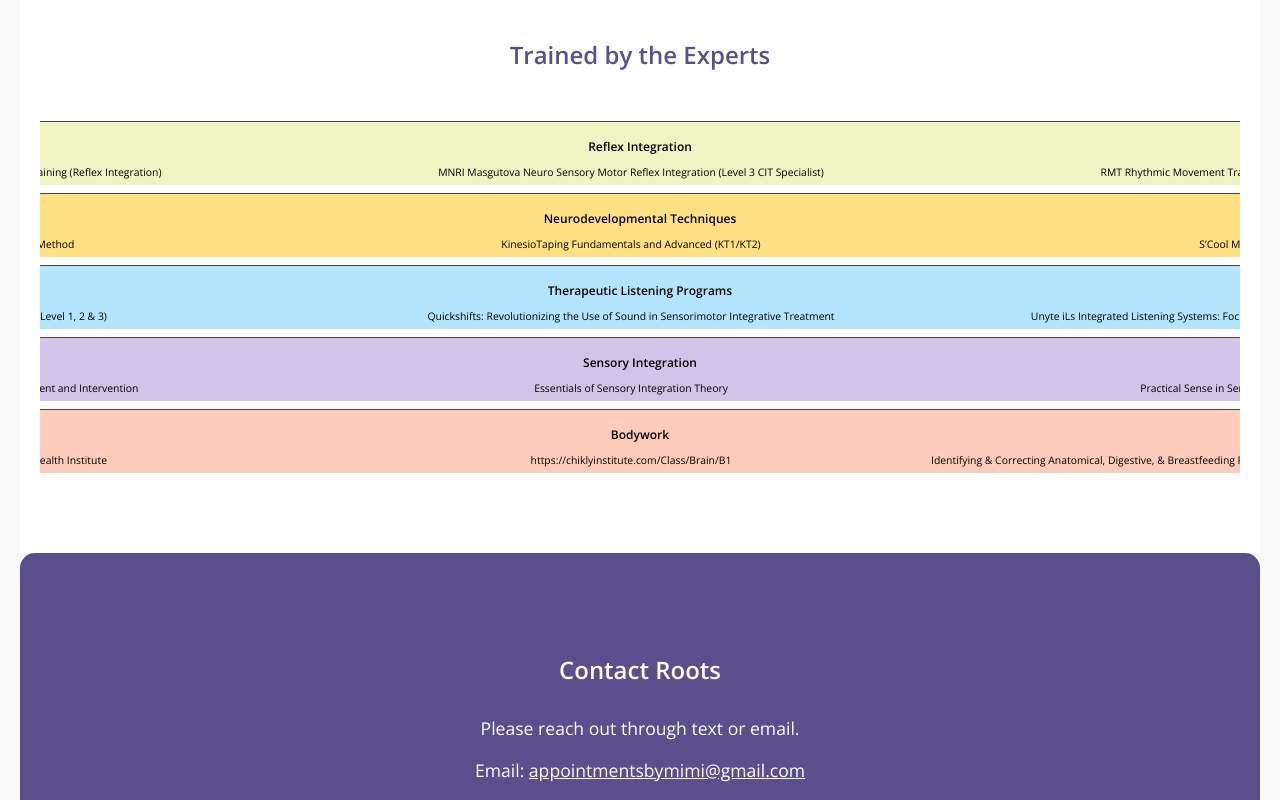
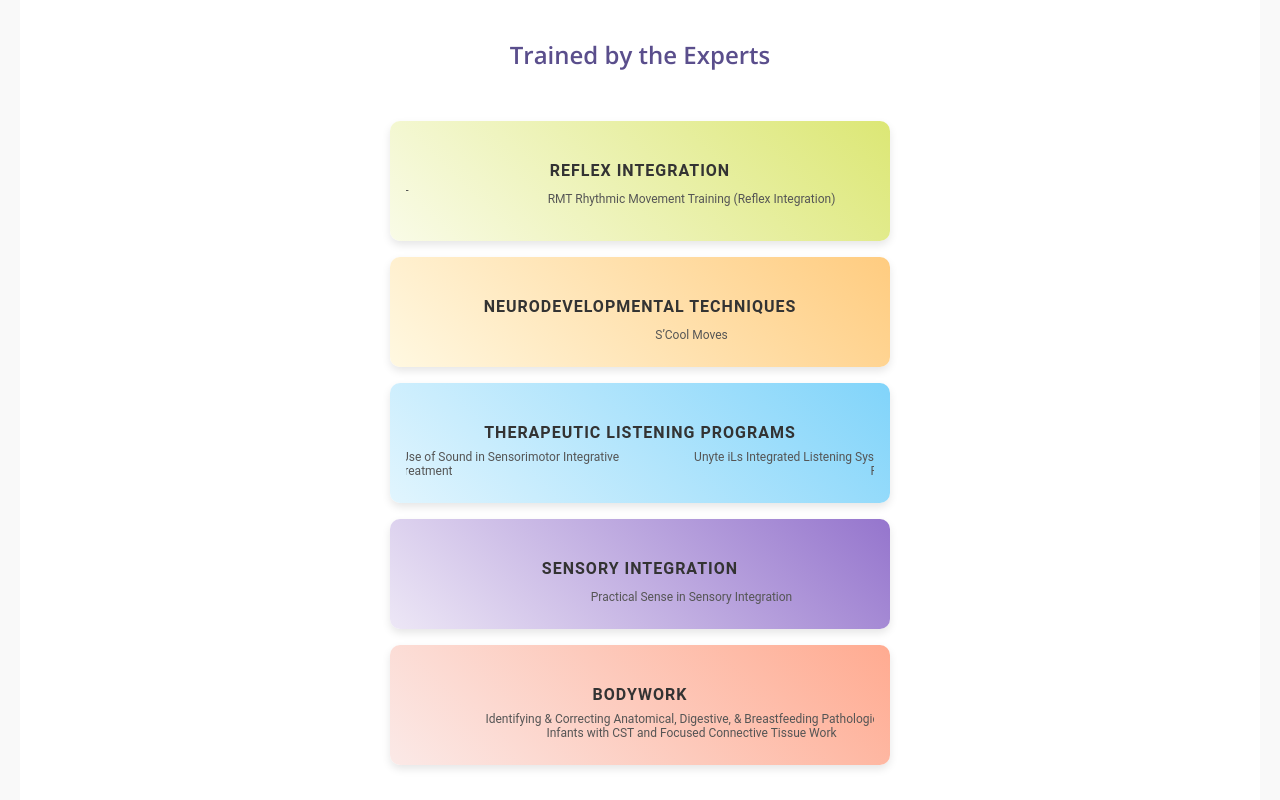
Before and after one commit to JacobHoldowsky/roots, a React (Create React App) app: page /about in a window 1280 px wide. Shown: the part 3360-4160 px from the top of the page. Built offline with nearby package versions, Linux system fonts and the light colour scheme.

Commit message:
fixed slider

```diff
--- a/src/components/TrainingBanner.js
+++ b/src/components/TrainingBanner.js
@@ -12,14 +12,14 @@
   const settings = {
     dots: false,
     infinite: true,
-    speed: 12000, // Faster scroll speed
-    slidesToShow: 2, // Show one at a time to mimic continuous scrolling
-    slidesToScroll: 1,
+    speed: 15000, // Faster scroll speed
+    slidesToShow: 1, // Show only one at a time
+    slidesToScroll: 2, // Scroll one slide at a time
     autoplay: true,
     autoplaySpeed: 0, // No pauses, continuous scrolling
     cssEase: "linear", // Continuous linear scrolling
-    arrows: false, // Remove navigation arrows
-    pauseOnHover: false, // Keep it moving even when hovered
+    arrows: false,
+    pauseOnHover: false,
   };
 
   return (
@@ -147,7 +147,6 @@
           </div>
           <div className={styles.sliderItem}>
             <p>
-              {" "}
               Identifying & Correcting Anatomical, Digestive, & Breastfeeding
               Pathologies in Infants with CST and Focused Connective Tissue Work
             </p>
--- a/src/components/TrainingBanner.module.css
+++ b/src/components/TrainingBanner.module.css
@@ -2,7 +2,10 @@
 .trainingTickerContainer {
   display: flex;
   flex-direction: column; /* Stack sections vertically */
-  gap: 0.5rem; /* Small gap between each section */
+  gap: 1rem; /* Increase the gap for more breathing room */
+  max-width: 500px; /* Set a maximum width of 500px */
+  margin: 0 auto; /* Center the container horizontally */
+  font-family: 'Roboto', sans-serif; /* Use a modern sans-serif font */
 }
 
 /* Generic styles for all ticker sections */
@@ -11,15 +14,21 @@
   flex-direction: column;
   justify-content: center;
   align-items: center;
-  background-color: #222; /* Dark background for each section */
-  padding: 0.25rem 0; /* Minimal padding for compact size */
-  border-top: 1px solid #444;
+  background-color: #fff;
+  padding: 1.5rem 1rem;
+  border-radius: 10px;
+  box-shadow: 0 4px 8px rgba(0, 0, 0, 0.1);
+  border-top: none;
+  overflow: hidden; /* Ensure no overflow occurs */
 }
 
 .tickerSection h3 {
-  font-size: 0.75rem; /* Smaller font size for the section title */
-  color: black;
-  margin-bottom: 0.25rem;
+  font-size: 1rem; /* Slightly larger font size */
+  color: #333; /* Use a modern dark gray color */
+  font-weight: 700; /* Bold for emphasis */
+  margin-bottom: 0.5rem; /* Give space below the header */
+  text-transform: uppercase; /* Uppercase for modern typography style */
+  letter-spacing: 1px; /* Slight letter spacing */
 }
 
 .bannerSlider {
@@ -30,45 +39,57 @@
   justify-content: center;
 }
 
+/* Slider items */
 .sliderItem {
   display: flex;
   align-items: center;
   justify-content: center;
-  min-width: 100px; /* Small minimum width for slider items */
-  padding: 0 8px; /* Compact padding between items */
-  white-space: nowrap; /* Prevent text from wrapping */
-}
-
-.sliderItem img {
-  width: 20px; /* Small logo size */
-  margin-right: 5px;
+  min-width: 100%; /* Ensure each slider item takes the full width */
+  max-width: 100%;
+  padding: 0 10px;
+  white-space: normal; /* Allow text to wrap to the next line */
+  text-align: center;
 }
 
 .sliderItem p {
-  font-size: 0.65rem; /* Smaller text size */
-  color: black;
+  font-size: 0.75rem; /* Font size to keep it readable */
+  color: #555;
   margin: 0;
+  max-width: 90%; /* Control the width to avoid stretching */
+  word-wrap: break-word; /* Ensure words break appropriately */
 }
 
-/* Section background colors */
+
+.sliderItem img {
+  width: 24px; /* Slightly larger logos */
+  margin-right: 10px; /* Add more space between logo and text */
+}
+
+/* Modern background colors */
 .reflexIntegration {
-  background-color: #f0f4c3;
+  background: linear-gradient(45deg, #f9fbe7, #dce775); /* Light green gradient */
 }
 
 .neurodevelopmental {
-  background-color: #ffe082;
+  background: linear-gradient(45deg, #fff8e1, #ffcc80); /* Soft orange gradient */
 }
 
 .therapeuticListening {
-  background-color: #b3e5fc;
+  background: linear-gradient(45deg, #e1f5fe, #81d4fa); /* Light blue gradient */
 }
 
 .sensoryIntegration {
-  background-color: #d1c4e9;
+  background: linear-gradient(45deg, #ede7f6, #9575cd); /* Purple gradient */
 }
 
 .bodywork {
-  background-color: #ffccbc;
+  background: linear-gradient(45deg, #fbe9e7, #ffab91); /* Light red gradient */
+}
+
+/* Hover effects for modern interaction */
+.sliderItem:hover {
+  transform: scale(1.05); /* Slight scaling on hover */
+  transition: transform 0.3s ease-in-out; /* Smooth transition effect */
 }
 
 /* Responsive adjustments */
@@ -78,14 +99,14 @@
   }
 
   .sliderItem img {
-    width: 15px; /* Smaller logos on mobile */
+    width: 18px; /* Smaller logos on mobile */
   }
 
   .sliderItem p {
-    font-size: 0.55rem; /* Smaller text on mobile */
+    font-size: 0.65rem; /* Smaller text on mobile */
   }
 
   .tickerSection h3 {
-    font-size: 0.65rem; /* Smaller section titles on mobile */
+    font-size: 0.85rem; /* Smaller section titles on mobile */
   }
 }
```
